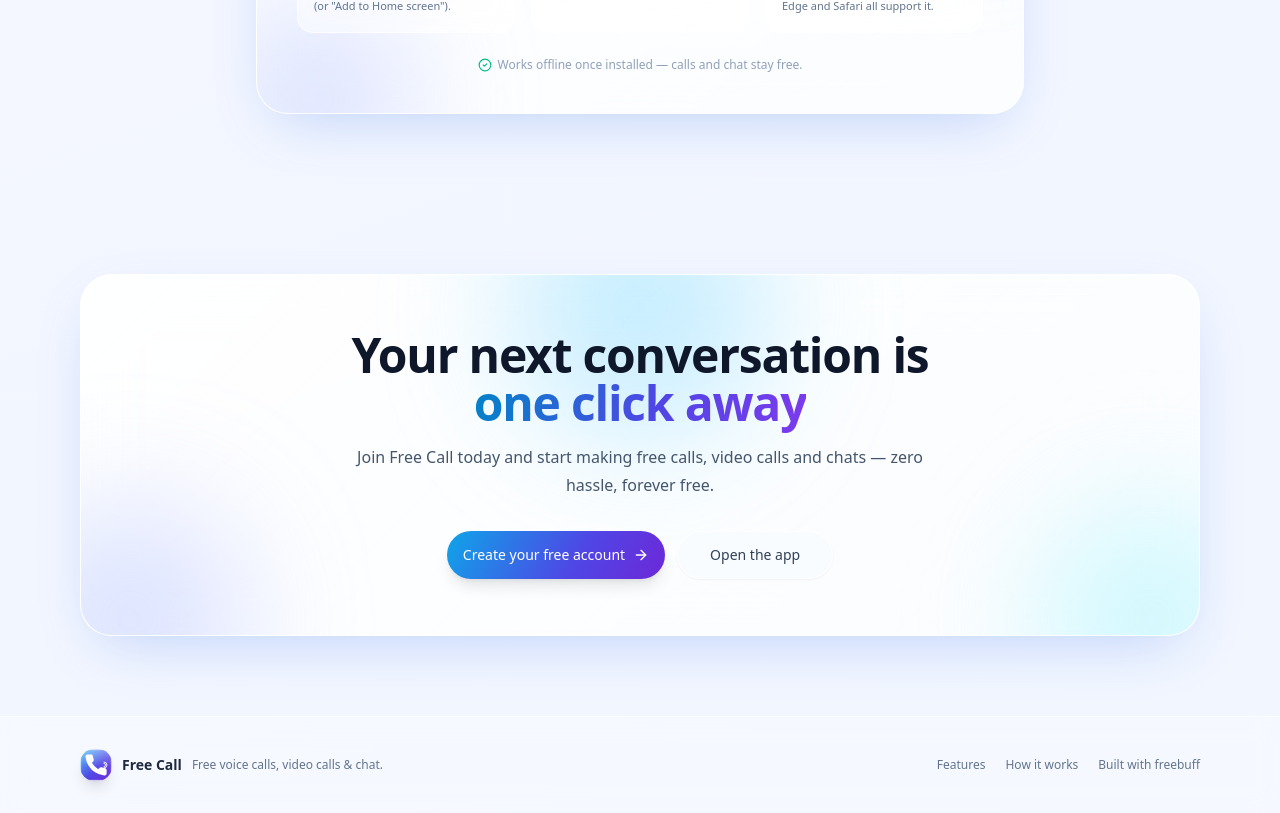
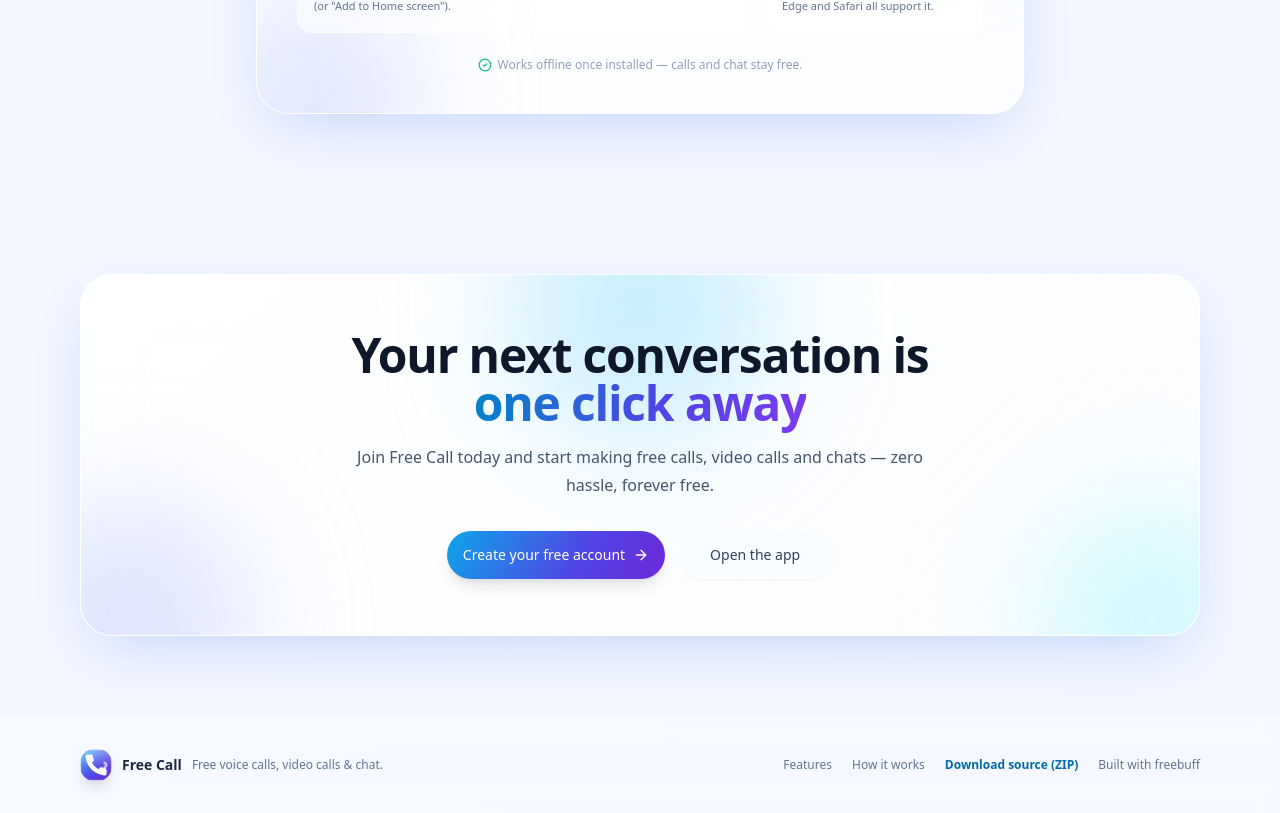
Before and after one commit to GolamRabbi786/free-call-app, a React (Vite) app: page / in a window 1280 px wide. Shown: the part 3924-4737 px from the top of the page. Built offline with nearby package versions, Linux system fonts and the light colour scheme; no server answers; what @convex-dev/auth would draw is missing.

Commit message:
Freebuff: Ami project er file ta ki babe ber korbo aitar process ta...

```diff
--- a/src/pages/Landing.tsx
+++ b/src/pages/Landing.tsx
@@ -746,6 +746,13 @@ function Footer() {
             How it works
           </a>
           <a
+            href="/free-call-project.zip"
+            download
+            className="font-semibold text-sky-700 transition-colors hover:text-sky-900"
+          >
+            Download source (ZIP)
+          </a>
+          <a
             href="https://freebuff.com"
             target="_blank"
             rel="noopener noreferrer"
```
Also changed, not shown: 1 other file (tests, documents, lock files or other folders).
